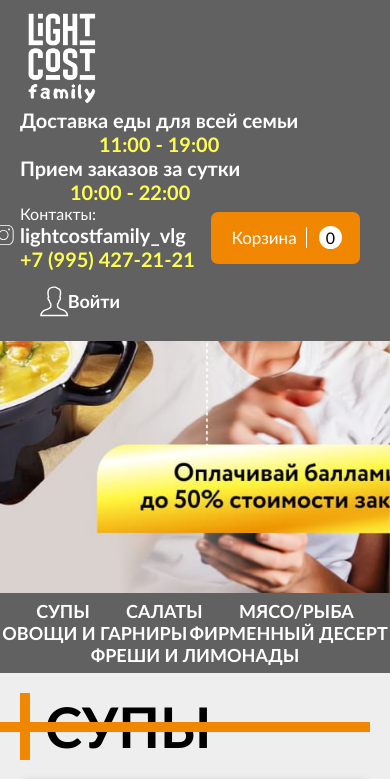
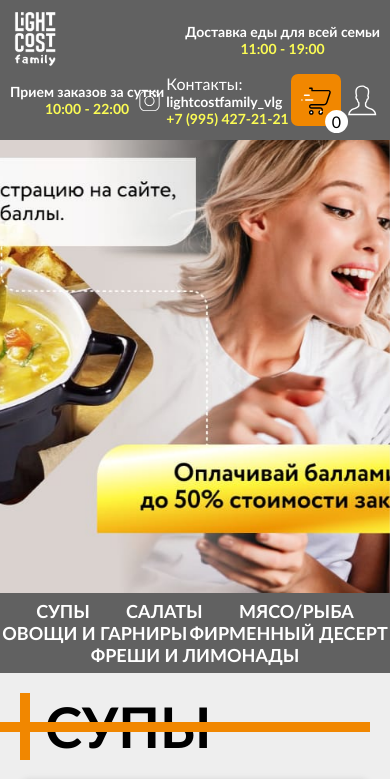
Before and after one commit to FlaserHost/new_lcf_design_react, a React (Create React App) app: page / in a window 390 px wide. Shown: the top 779 px of the page. Built offline with nearby package versions, Linux system fonts and the light colour scheme; the HTML template or start-up script is replaced by a standard one.

Commit message:
adaptive start

```diff
--- a/src/App.tsx
+++ b/src/App.tsx
@@ -11,6 +11,7 @@ const App = () => {
     const [myCart, setMyCart] = useState(new Map());
     const [modal, setModal] = useState(false);
     const [modalClasses, setModalClasses] = useState(['modal-layer']);
+    const [impulse, setImpulse] = useState([]);
 
     useEffect(() => {
         if (localStorage.myCart) {
@@ -27,8 +28,8 @@ const App = () => {
   return (
      <HelmetProvider>
          {modal && <Modal classes={classes} myCart={myCart} setModal={setModal} setMyCart={setMyCart} setModalClasses={setModalClasses} />}
-         <Header cartSize={myCart.size} setModal={setModal} />
-         <Main myCart={myCart} setMyCart={setMyCart} setModalClasses={setModalClasses} />
+         <Header cartSize={myCart.size} setModal={setModal} impulse={impulse} setImpulse={setImpulse} />
+         <Main myCart={myCart} setMyCart={setMyCart} setModalClasses={setModalClasses} setImpulse={setImpulse} />
          <Footer />
      </HelmetProvider>
   );
--- a/src/components/CartItem/CartItem.tsx
+++ b/src/components/CartItem/CartItem.tsx
@@ -1,5 +1,5 @@
 import React, { useState } from "react";
-import {amountChanger, deleteCartItem, fieldChecker} from "../../js/functions";
+import { amountChanger, deleteCartItem, fieldChecker } from "../../js/functions";
 import { StatesProps } from "../../props/Main/interfaces";
 
 export const CartItem = ({ myCart, setMyCart, itemParams, setModalClasses }: StatesProps) => {
@@ -13,7 +13,7 @@ export const CartItem = ({ myCart, setMyCart, itemParams, setModalClasses }: Sta
             </figure>
             <div className="description-wrapper">
                 <div>
-                    <h3>{itemParams.item_title}</h3>
+                    <h3 title={itemParams.item_title}>{itemParams.item_title}</h3>
                 </div>
                 <div>
                     <p>{itemParams.item_composition}</p>
--- a/src/components/Goods/Goods.tsx
+++ b/src/components/Goods/Goods.tsx
@@ -2,9 +2,9 @@ import React, { useEffect, useState } from "react";
 import { addToCart } from "../../js/functions";
 import { StatesProps } from "../../props/Main/interfaces";
 
-export const Goods = ({ myCart, setMyCart, good, index, setModalClasses }: StatesProps) => {
+export const Goods = ({ myCart, setMyCart, good, index, setModalClasses, setImpulse }: StatesProps) => {
     const [added, setAdded] = useState(false);
-    const dataToSend = [setAdded, myCart, setMyCart, good, setModalClasses];
+    const dataToSend = [setAdded, myCart, setMyCart, good, setModalClasses, setImpulse];
 
     useEffect(() => {
         if (myCart.size > 0) {
--- a/src/components/Header/Header.tsx
+++ b/src/components/Header/Header.tsx
@@ -1,10 +1,20 @@
-import React from 'react';
+import React, { useEffect } from 'react';
+import { StatesProps } from "../../props/Main/interfaces";
+import './styles/Header.scss';
+import './styles/adaptive.scss';
 // @ts-ignore
 import logo from './img/logo.png';
-import './Header.scss';
-import { StatesProps } from "../../props/Main/interfaces";
 
-export const Header = ({ cartSize, setModal }: StatesProps) => {
+export const Header = ({ cartSize, setModal, impulse, setImpulse }: StatesProps) => {
+    useEffect(() => {
+        if (impulse.length > 0) {
+            const timer = setTimeout(() => removeImpulse(), 900);
+            return () => clearTimeout(timer);
+        }
+    }, [impulse]);
+
+    const removeImpulse = () => setImpulse((prev: any) => prev.slice(1));
+
     return (
         <>
             <header className="page-header">
@@ -26,10 +36,13 @@ export const Header = ({ cartSize, setModal }: StatesProps) => {
                         <a href="tel:79954272121">+7 (995) 427-21-21</a>
                     </div>
                     <button className="cart-btn" id="cart-btn" type="button" onClick={() => setModal(true)}>
+                        {impulse.map((item: any) => item)}
                         <span className="btn-title">Корзина</span>
                         <span className="items-amount">{cartSize}</span>
                     </button>
-                    <button className="reg-or-auth">Войти</button>
+                    <button className="reg-or-auth">
+                        <span>Войти</span>
+                    </button>
                 </div>
             </header>
         </>
--- a/src/components/Header/Header.scss
+++ b/src/components/Header/styles/Header.scss
@@ -1,4 +1,4 @@
-@import '../../scss/mixins.scss';
+@import '../../../scss/mixins';
 
 .page-header {
   width: 100%;
@@ -64,7 +64,7 @@
     right: calc(100% + 5px);
     width: 23px;
     height: 23px;
-    background: url('img/instagram.svg') no-repeat center / 23px;
+    background: url('../img/instagram.svg') no-repeat center / 23px;
   }
 
   &__contacts > a:last-child {
@@ -166,14 +166,14 @@
     width: 100px;
     height: 60px;
     font-size: 18px;
-    background: url('img/user.svg') no-repeat 25% / 35px;
+    background: url('../img/user.svg') no-repeat 25% / 35px;
     text-align: right;
     transition-duration: .4s;
     font-weight: 900;
   }
 
   .reg-or-auth:hover {
-    background-image: url('img/user-hovered.svg');
+    background-image: url('../img/user-hovered.svg');
     color: #fcfc54;
   }
 }
--- /dev/null
+++ b/src/components/Header/styles/adaptive.scss
@@ -0,0 +1,41 @@
+@media screen and (max-width: 769px) {
+  .page-header {
+    padding-right: 10px;
+    padding-left: 10px;
+
+    &__logo {
+      width: 50px;
+    }
+
+    &__content-wrapper p,
+    &__contacts > a {
+      font-size: 14px;
+    }
+
+    & .cart-btn {
+      width: 50px;
+      justify-content: center;
+      background: #f18700 url('../img/cart.svg') no-repeat center / 30px;
+
+      .btn-title {
+        display: none;
+      }
+
+      .items-amount {
+        margin-right: 0;
+        position: absolute;
+        left: 100%;
+        top: 100%;
+        transform: translate(-65%, -65%);
+      }
+    }
+
+    & .reg-or-auth {
+      width: 37px;
+
+      & span {
+        display: none;
+      }
+    }
+  }
+}
--- a/src/components/Main/Main.tsx
+++ b/src/components/Main/Main.tsx
@@ -8,7 +8,7 @@ import { Photos } from "../Photos/Photos";
 import './Main.scss';
 import { StatesProps } from "../../props/Main/interfaces";
 
-export const Main = ({ myCart, setMyCart, setModalClasses }: StatesProps) => {
+export const Main = ({ myCart, setMyCart, setModalClasses, setImpulse }: StatesProps) => {
     const anchors = Object.keys(goods);
     return (
         <main className="main-content">
@@ -20,6 +20,7 @@ export const Main = ({ myCart, setMyCart, setModalClasses }: StatesProps) => {
                 myCart={myCart}
                 setMyCart={setMyCart}
                 setModalClasses={setModalClasses}
+                setImpulse={setImpulse}
             />
             <PaySystems />
             <Photos />
--- a/src/components/Modal/Modal.scss
+++ b/src/components/Modal/Modal.scss
@@ -139,6 +139,10 @@
         & h3 {
           text-transform: uppercase;
           font-size: 24px;
+          display: -webkit-box;
+          -webkit-line-clamp: 2;
+          -webkit-box-orient: vertical;
+          overflow: hidden;
         }
 
         & p {
--- a/src/components/Showcase/Showcase.tsx
+++ b/src/components/Showcase/Showcase.tsx
@@ -3,7 +3,7 @@ import { GoodsProps } from "../../props/Main/interfaces";
 import './Showcase.scss';
 import { Goods } from "../Goods/Goods";
 
-export const Showcase = ({ goods, anchors, myCart, setMyCart, setModalClasses }: GoodsProps) => {
+export const Showcase = ({ goods, anchors, myCart, setMyCart, setModalClasses, setImpulse }: GoodsProps) => {
     const goodsGroups = Object.values(goods).map((item, index) => {
         const group = item.items.map((good: any) => <Goods
             good={good}
@@ -11,6 +11,7 @@ export const Showcase = ({ goods, anchors, myCart, setMyCart, setModalClasses }:
             myCart={myCart}
             setMyCart={setMyCart}
             setModalClasses={setModalClasses}
+            setImpulse={setImpulse}
             key={good.item_id}
         />);
 
--- a/src/js/functions.js
+++ b/src/js/functions.js
@@ -4,7 +4,8 @@ const save = myCart => localStorage.myCart = JSON.stringify(Array.from(myCart.va
 export const modalBody = (cartSize, setModalClasses) => setModalClasses(['modal-layer', cartSize === 0 ? 'align-center' : 'align-start']);
 
 // добавление в корзину
-export const addToCart = (setAdded, myCart, setMyCart, good, setModalClasses) => {
+export const addToCart = (setAdded, myCart, setMyCart, good, setModalClasses, setImpulse) => {
+    setImpulse(prev => [...prev, <div className="impulse" />]);
     setAdded(prev => !prev);
     myCart.set(good.item_id, {...good, inCart: setAdded});
     save(myCart);
--- a/src/props/Main/interfaces.ts
+++ b/src/props/Main/interfaces.ts
@@ -8,6 +8,8 @@ export interface StatesProps {
     setModal?: any;
     setModalClasses?: any;
     itemParams?: any;
+    impulse?: any;
+    setImpulse?: any;
 }
 
 export interface GoodsProps extends StatesProps {
```
Also changed, not shown: src/components/Header/img/cart.svg (added).
